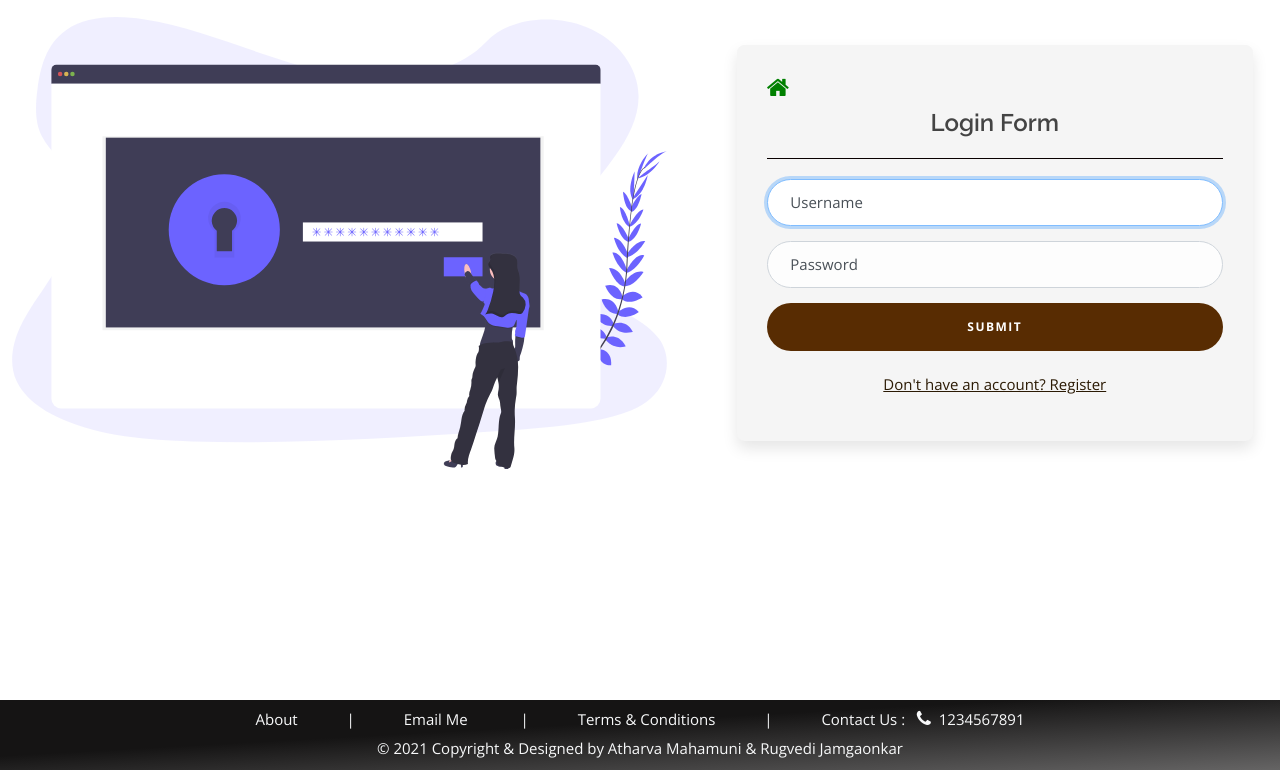
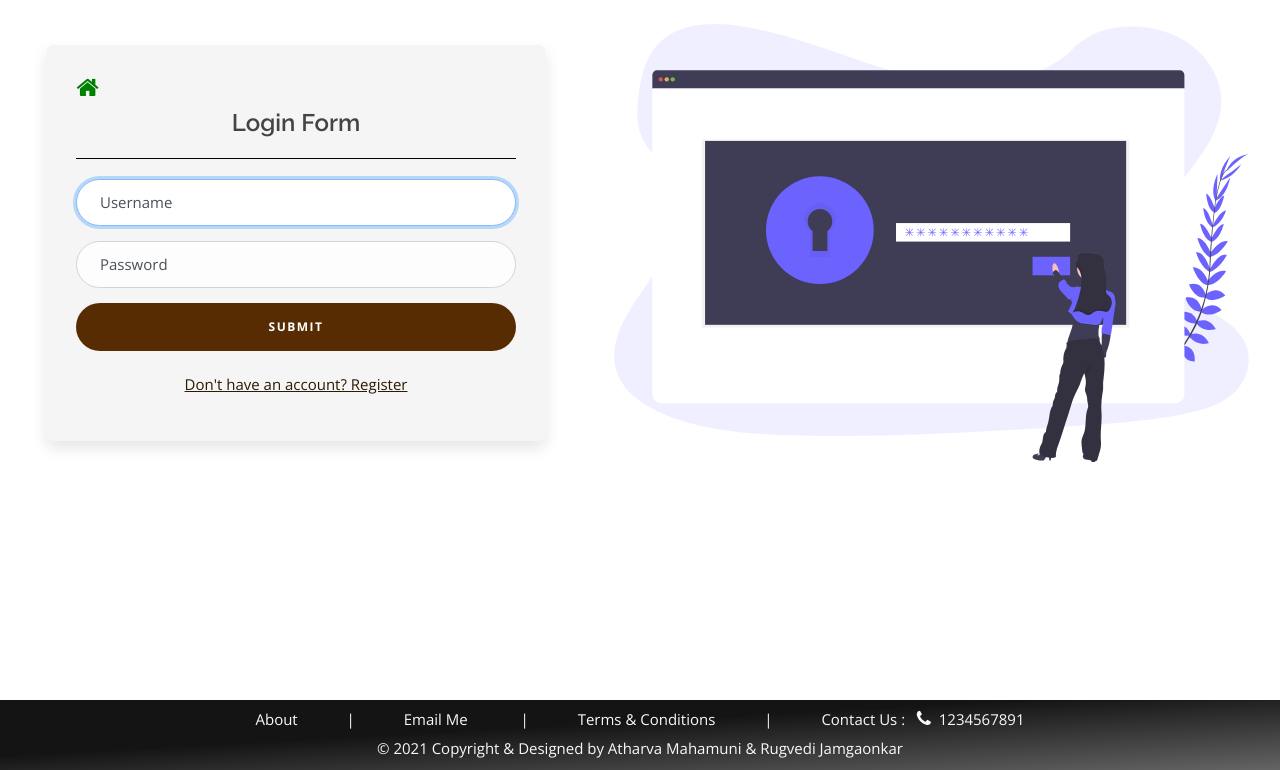
Before and after one commit to AtharvaCM/django-auction, a Django app: page /login in a window 1280 px wide. Shown: the part 100-870 px from the top of the page. Run offline with Django 3.2, Linux system fonts and the light colour scheme; some libraries are stand-ins or nearby versions.

Commit message:
minor changes

```diff
--- a/auctions/static/auctions/css/style.css
+++ b/auctions/static/auctions/css/style.css
@@ -67,7 +67,8 @@ h6 {
 /* ----------------------------------------------------------------------------------------- */
 /* register page */
 
-.register-wrapper {
+.register-wrapper,
+.login-wrapper {
   padding: 0px 20px;
 }
 
--- a/auctions/templates/auctions/login.html
+++ b/auctions/templates/auctions/login.html
@@ -6,10 +6,6 @@
 <section id="login-sec">
     <div class="login-wrapper">
         <div class="row">
-            <div class="col-lg-6 mx-auto login-img">
-
-            </div>
-
             <div class="col-lg-5 mx-auto">
                 <div class="card card-signin flex-row my-5" style="background-color: rgb(245, 245, 245)">
 
@@ -46,6 +42,10 @@
                     </div>
                 </div>
             </div>
+
+            <div class="col-lg-6 mx-auto login-img">
+
+            </div>
         </div>
     </div>
 </section>
```
Also changed, not shown: db.sqlite3.
